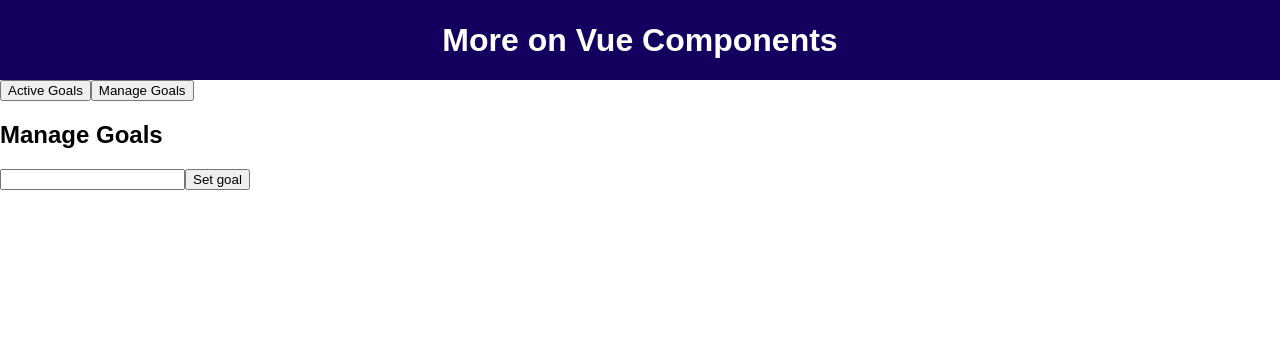
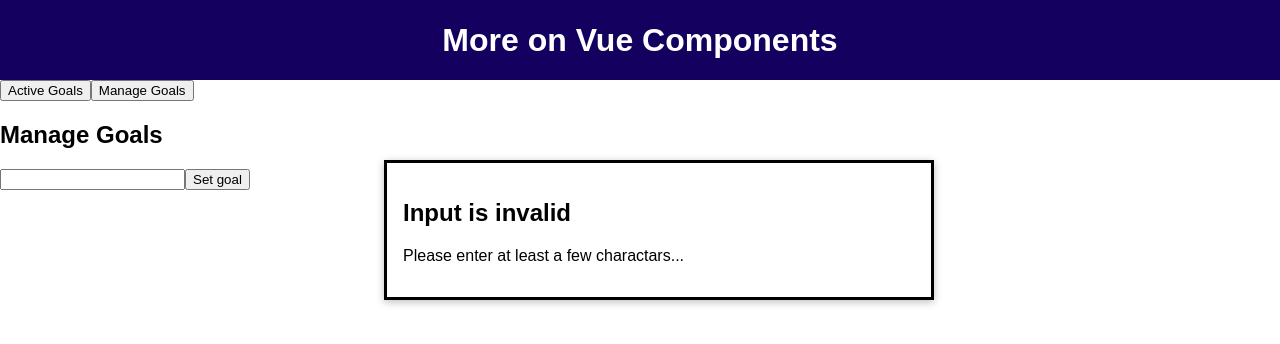
Before and after one commit to chhw130/Vue-ComponentFunction, a Vue app: page / in a window 1280 px wide. Both pictures are taken after a click on the button "Set goal". Shown: the top 344 px of the page. Built offline with nearby package versions, Linux system fonts and the light colour scheme.

Commit message:
Feat : Modal Function

```diff
--- /dev/null
+++ b/src/components/ErrorAlertModal.vue
@@ -0,0 +1,21 @@
+<template>
+  <dialog open>
+    <slot></slot>
+  </dialog>
+</template>
+
+<script>
+export default {};
+</script>
+
+<style scoped>
+dialog {
+  margin: 0;
+  position: fixed;
+  top: 20vh;
+  left: 30%;
+  width: 40%;
+  background-color: white;
+  box-shadow: 0px 2px 8px rgba(0, 0, 0, 0.26);
+}
+</style>
--- a/src/components/ManageGoals.vue
+++ b/src/components/ManageGoals.vue
@@ -1,18 +1,33 @@
 <template>
   <h2>Manage Goals</h2>
-  <input type="text" />
+  <input type="text" ref="goal" />
   <button @click="setGoal">Set goal</button>
+  <ErrorAlertModal v-if="inputIsInvalid">
+    <h2>Input is invalid</h2>
+    <p>Please enter at least a few charactars...</p>
+  </ErrorAlertModal>
 </template>
 
 <script>
+import ErrorAlertModal from "./ErrorAlertModal.vue";
+
 export default {
+  components: { ErrorAlertModal },
+
+  data() {
+    return {
+      inputIsInvalid: false,
+    };
+  },
+
   methods: {
     setGoal() {
-      const enteredValue = this.$refs;
+      const enteredValue = this.$refs.goal.value;
 
-      console.log(enteredValue);
       if (enteredValue === "") {
-        alert("Input must not be empty!");
+        this.inputIsInvalid = true;
+
+        console.log(this.inputIsInvalid);
       }
     },
   },
```
